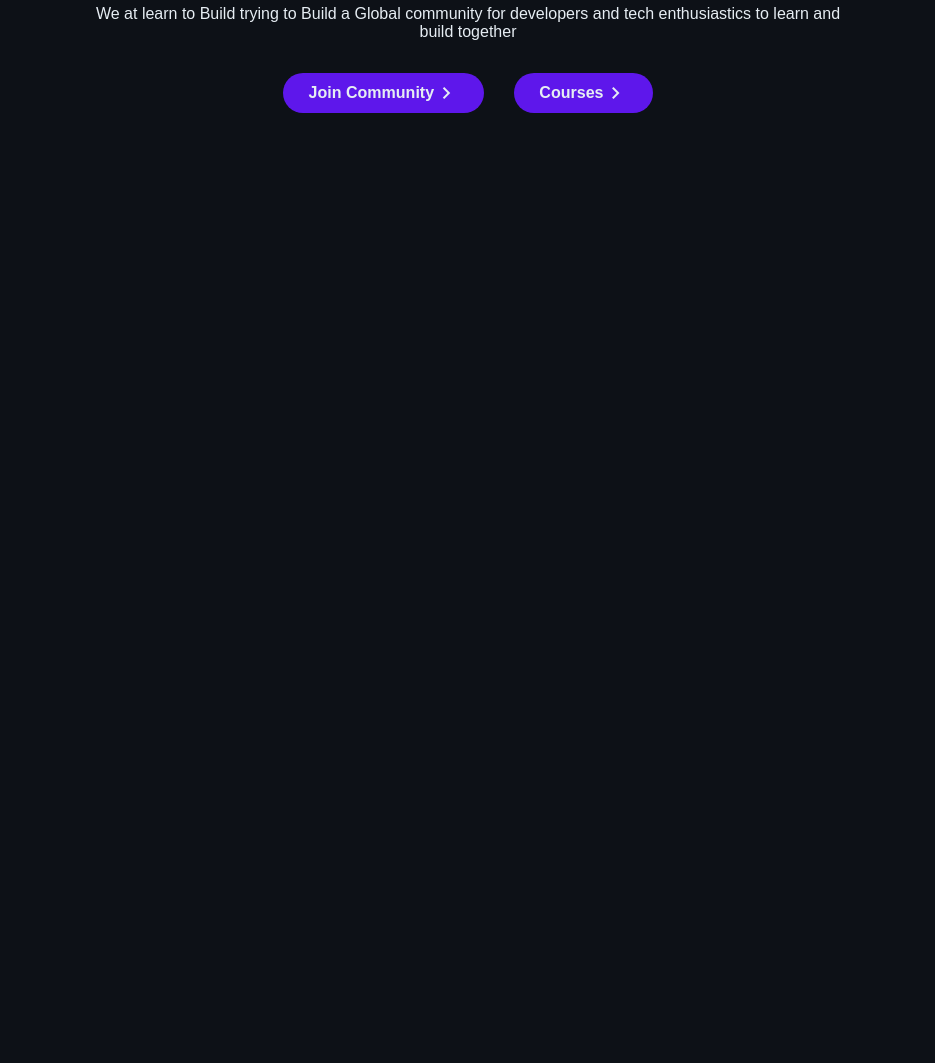
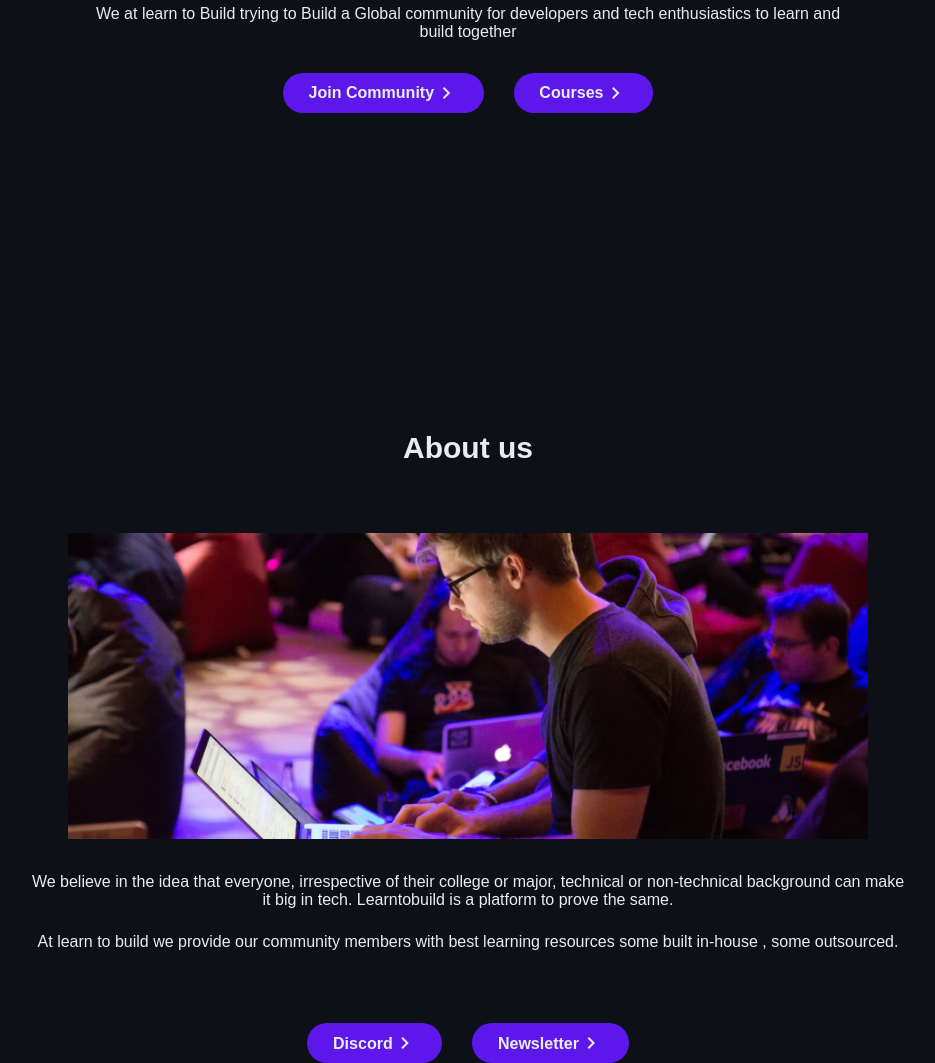
Before and after one commit to anshumancodes/Community-Website, a plain HTML site: page index.html in a window 1280 px wide. Shown: the part 500-1563 px from the top of the page, without its empty margins (172-1107 px from the left). Before the commit the page ends 800 px from the top, so only its background shows below. Drawn offline with Linux system fonts and the light colour scheme; a web font is replaced by a local one.

Commit message:
modified index.html for creating about us section

```diff
--- a/index.html
+++ b/index.html
@@ -45,6 +45,38 @@
 
         </div>
 
+        <div class="second-text-container">
+            <span class="defined-header-tag">
+                About us
+            </span>
+
+            <div class="image-container">
+                <img src="imgs/Rectangle 5.png" alt="">
+            </div>
+
+            <div class="description-container">
+                <p>We believe in the idea that everyone, irrespective of their college or major,
+                    technical or non-technical background can make it big in tech. Learntobuild  is a
+                    platform to prove the same.
+                    </p>
+                    <p>At learn to build we provide our community members with best learning resources
+                        some built in-house , some outsourced.
+                        </p>
+            </div>
+
+            <div class="button-containers">
+                <a href=""><button class="btn btn-primary">Discord<span class="material-icons">
+                    navigate_next
+                    </span></button></a>
+                    <a href=""><button class="btn btn-primary">
+                        Newsletter<span class="material-icons">
+                        navigate_next
+                        </span></button></a>
+            </div>
+
+
+        </div>
+
 
 </main>
     <script src="logic/app.js"></script>
```
